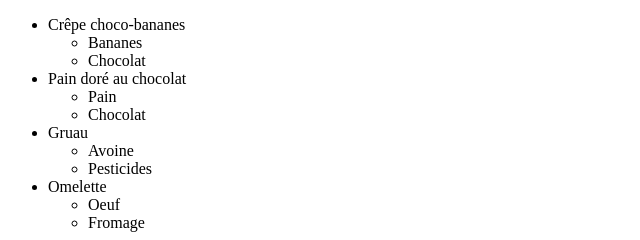
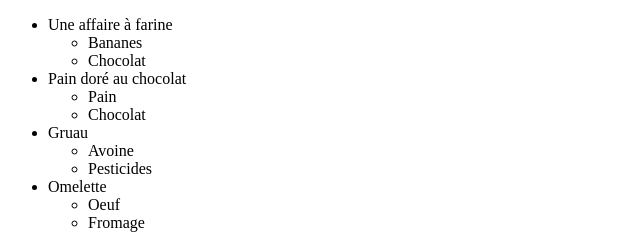
Before and after one commit to samcard01/Bon-matin-Samuel, a plain HTML site: page index.html in a window 1280 px wide. Shown: the full height of the page, 0-640 px from the left. Drawn offline with Linux system fonts and the light colour scheme.

Commit message:
qqch à farine

```diff
--- a/index.html
+++ b/index.html
@@ -8,7 +8,7 @@
 </head>
 <body>
     <ul>
-        <li>Crêpe choco-bananes
+        <li>Une affaire à farine
             <ul>
                 <li>Bananes</li>
                 <li>Chocolat</li>
```
